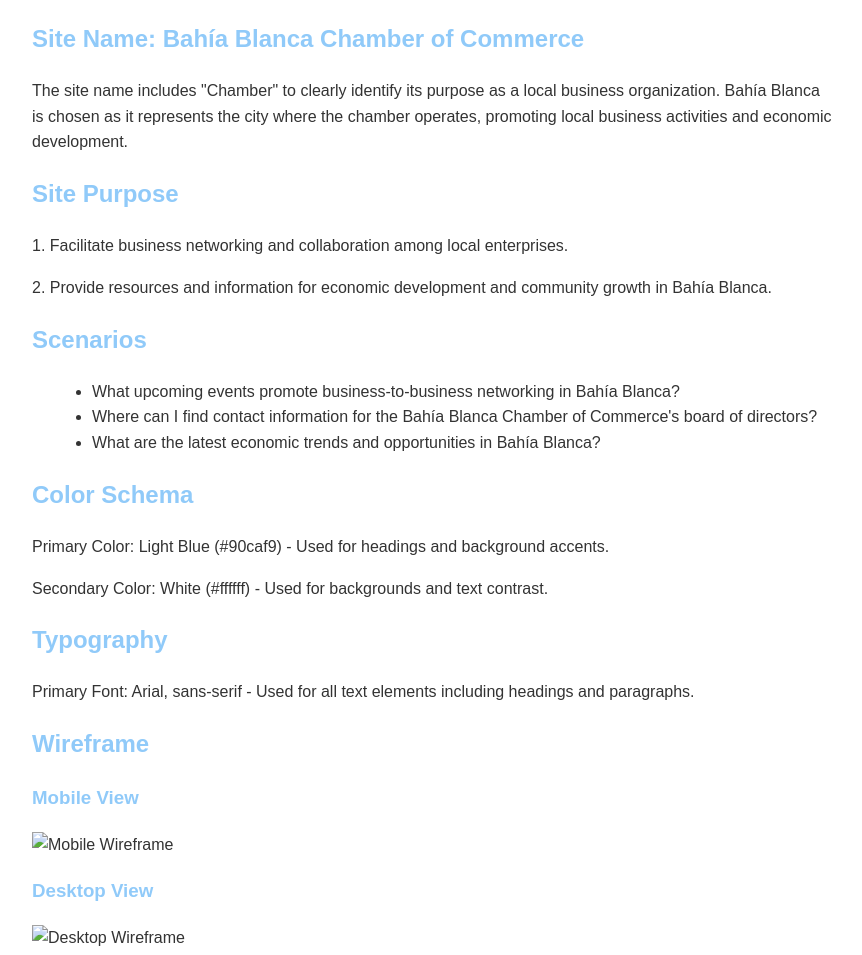
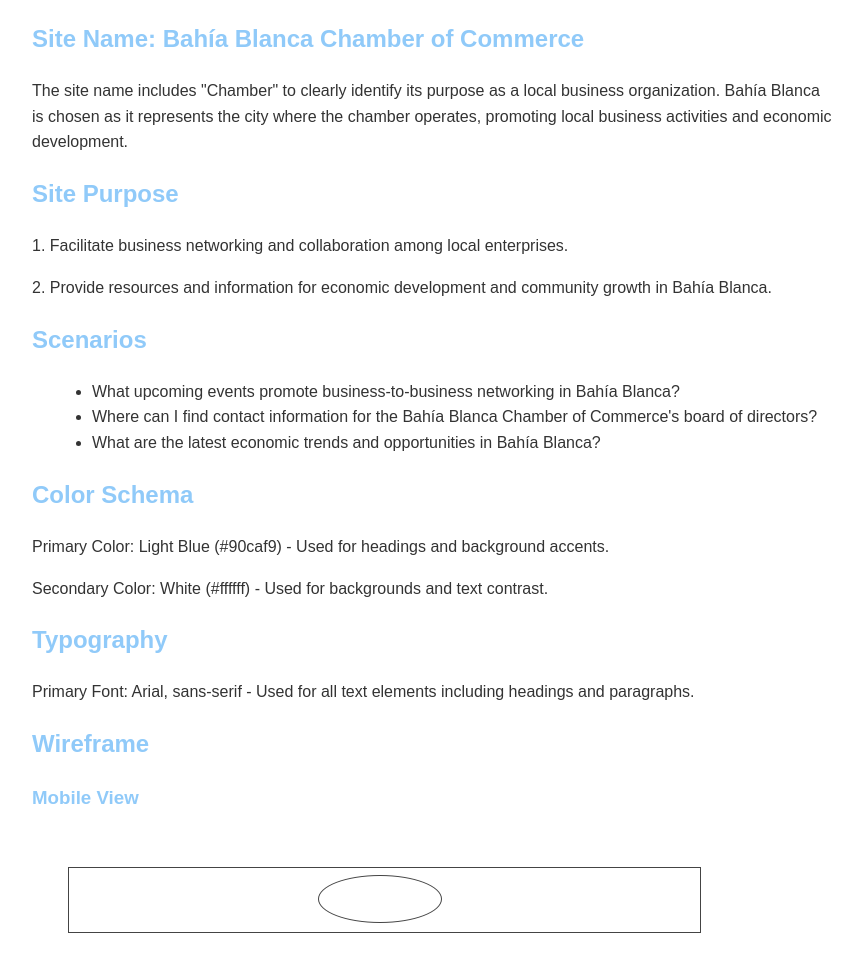
Before and after one commit to PatriciaGargano/wdd230, a plain HTML site: page week01/chamber-site-plan.html in a window 1280 px wide. Shown: the top 955 px of the page, without its empty margins (208-1070 px from the left). Drawn offline with Linux system fonts and the light colour scheme.

Commit message:
changes chamber site

```diff
--- a/week01/chamber-site-plan.html
+++ b/week01/chamber-site-plan.html
@@ -43,10 +43,10 @@
     <section>
         <h2>Wireframe</h2>
         <h3>Mobile View</h3>
-        <img src="mobile-wireframe.png" alt="Mobile Wireframe">
+        <img src="images/mobileWireframe.png" alt="Mobile Wireframe">
 
         <h3>Desktop View</h3>
-        <img src="desktop-wireframe.png" alt="Desktop Wireframe">
+        <img src="images/desktopWireframe.png" alt="Desktop Wireframe">
     </section>
 </main>
 
```
Also changed, not shown: images/mobileWireframe.png (added), week01/images/desktopWireframe.png (added), week01/images/mobileWireframe.png (added).
